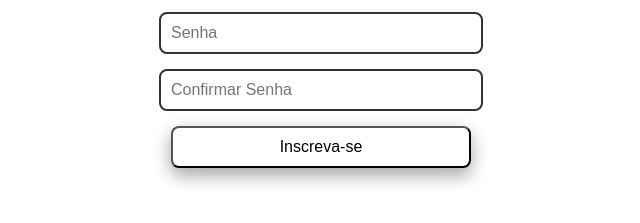
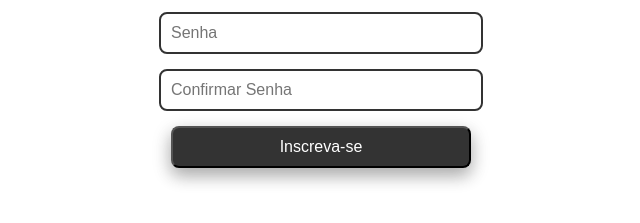
Before and after one commit to Alanz0ka/CineCatalog, a website: page src/pages/signup.html in a window 1280 px wide. In both pictures the pointer is over the button "Inscreva-se". Shown: the part 451-674 px from the top of the page, without its empty margins (319-959 px from the left). Drawn offline with Linux system fonts and the light colour scheme.

Commit message:
Adicionando o hover

```diff
--- a/src/style/signup.css
+++ b/src/style/signup.css
@@ -45,3 +45,8 @@
     margin-bottom: 30px;
     box-shadow: 0 8px 16px 0 rgba(0,0,0,0.2), 0 6px 20px 0 rgba(0,0,0,0.19);
 }
+
+.signup-button:hover{
+    background-color: #333;
+    color: #fff;
+}
```
